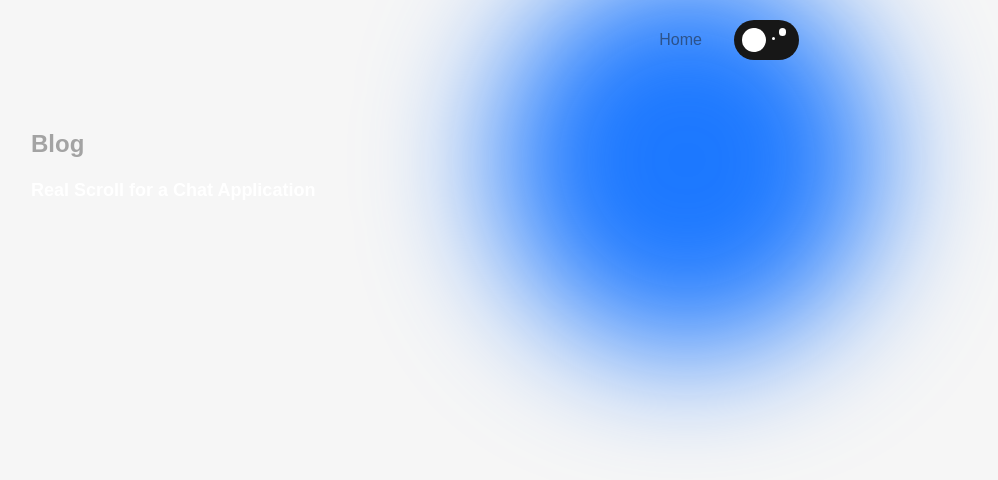
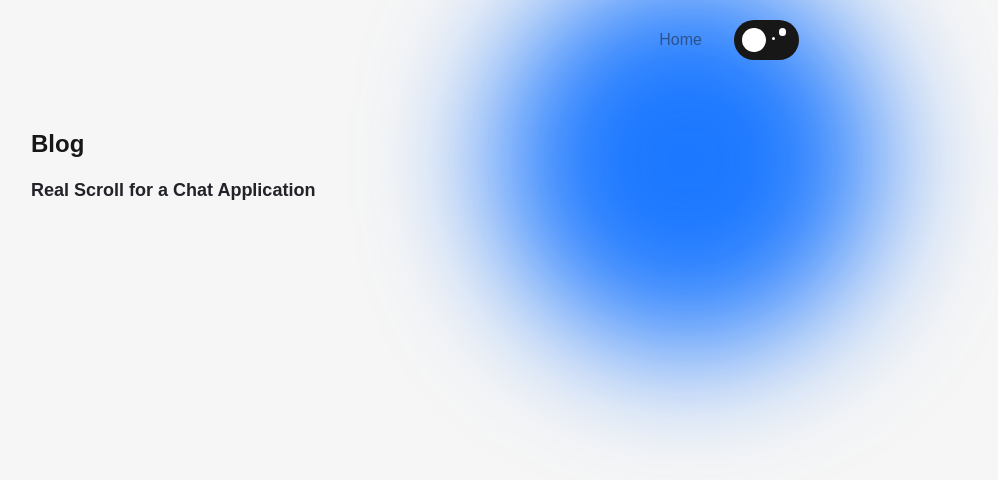
Before and after one commit to soymartinez/martinez, a Next.js app: page /blog in a window 1280 px wide. Shown: the top 480 px of the page, without its empty margins (225-1223 px from the left). Built offline with nearby package versions, Linux system fonts and the light colour scheme; a web font is replaced by a local one.

Commit message:
🌌 refactor (blog): color theme

```diff
--- a/app/blog/page.tsx
+++ b/app/blog/page.tsx
@@ -9,11 +9,14 @@ export const metadata: Metadata = {
 export default async function Blog() {
     return (
         <main>
-            <h1 className='text-2xl font-bold'>Blog</h1>
+            <h1 className='text-2xl font-bold text-dark dark:text-white'>Blog</h1>
             <section>
                 <div className='py-4'>
-                    <Link href={'/blog/real-scroll-for-a-chat-application'}>
-                        <h2 className='text-lg font-bold text-white'>Real Scroll for a Chat Application</h2>
+                    <Link
+                        href={'/blog/real-scroll-for-a-chat-application'}
+                        className='hover:underline underline-offset-2 dark:text-neutral text-gray'
+                    >
+                        <h2 className='text-lg font-bold'>Real Scroll for a Chat Application</h2>
                     </Link>
                 </div>
             </section>
```
